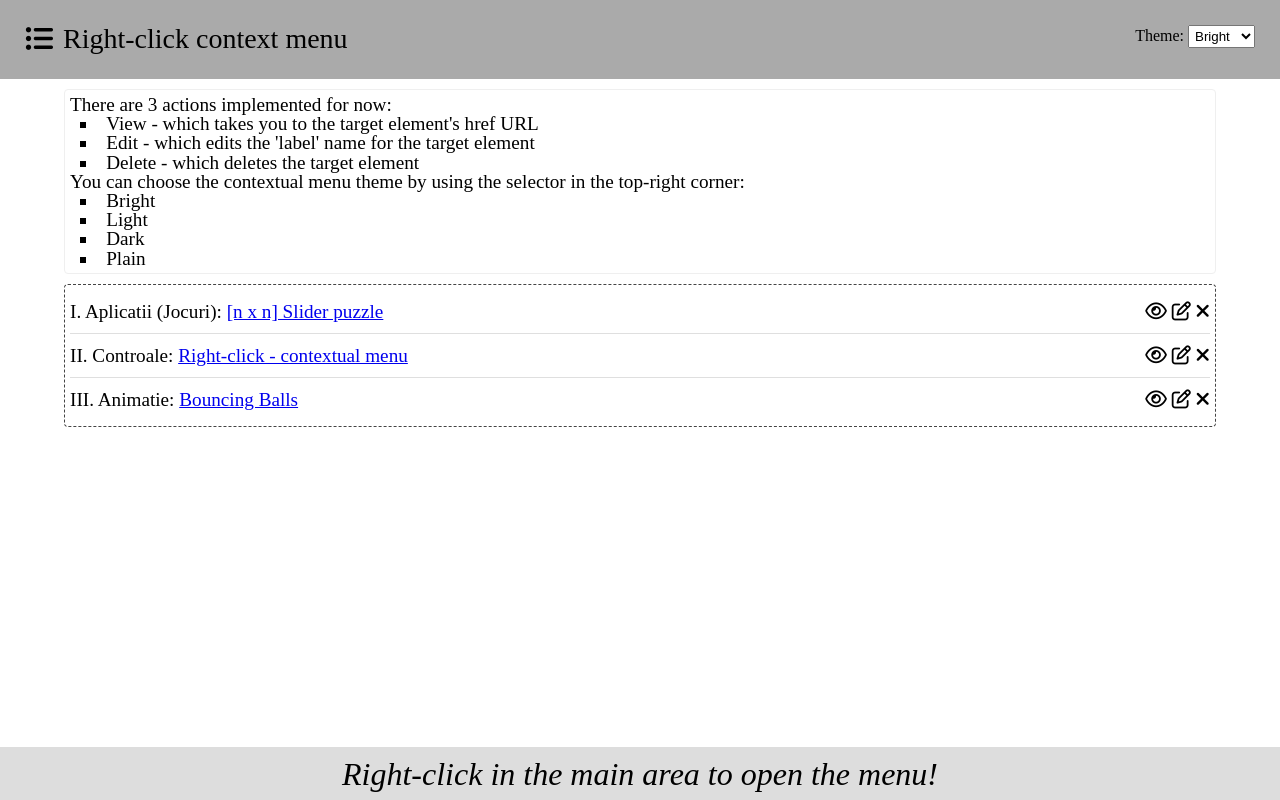
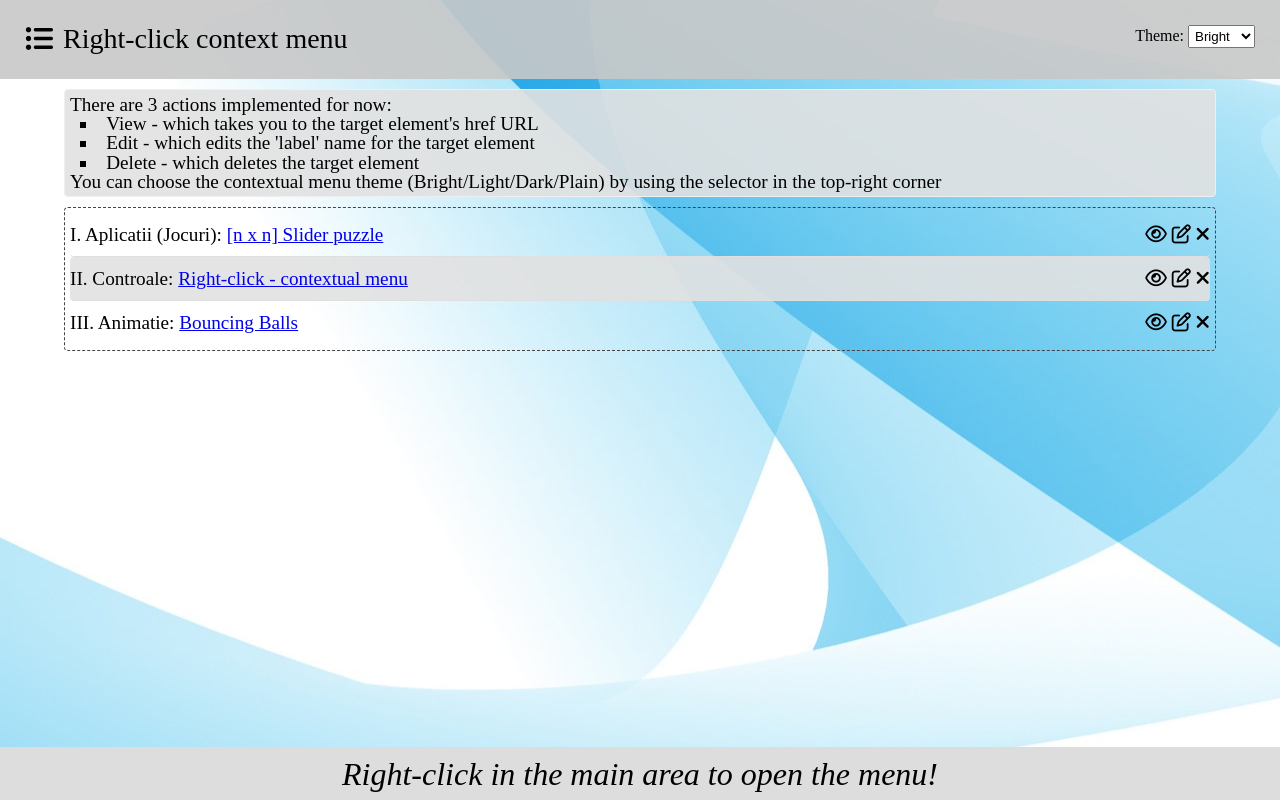
Before and after one commit to temuraru/Examen-TehniciWeb, a plain HTML site: page right-click.html in a window 1280 px wide. Drawn offline with Linux system fonts and the light colour scheme.

Commit message:
Final cleanup - before presentation

```diff
--- a/css/common.css
+++ b/css/common.css
@@ -1,10 +1,5 @@
 /** Responsive + GRID */
-.row::after {
-    content: "";
-    clear: both;
-    display: table;
-}
-
+.row::after { content: ""; clear: both; display: table; }
 .col-1 {width: 8.33%;}
 .col-2 {width: 16.66%;}
 .col-3 {width: 25%;}
@@ -17,11 +12,7 @@
 .col-10 {width: 83.33%;}
 .col-11 {width: 91.66%;}
 .col-12 {width: 100%;}
-
-[class*="col-"] {
-    float: left;
-    padding: 15px;
-}
+[class*="col-"] { float: left; padding: 15px; }
 
 /** Utilities */
 .hidden { display: none;}
@@ -31,15 +22,17 @@
 .fRight {float: right;}
 .fLeft {float: left;}
 .fNone {float: none;}
-.m0 { margin: 0px;}
-.p0 { padding: 0px;}
+.m0 { margin: 0;}
+.p0 { padding: 0;}
 .m10 { margin: 10px;}
 .mr10 { margin-right: 10px;}
 .clearfix { overflow: auto; }
 .clearfix::after { content: ""; clear: both; display: table; }
 
-/** Header */
-header { padding: 10px; background-color: #aaa}
+
+/** Layout */
+body { background: url(../img/abstract_background_3-wallpaper-1920x1200.jpg) center center;}
+header { padding: 10px; background-color: rgba(200, 200, 200, .9)}
 .hamburger-menu { font-size: 28px; margin-right: 10px; text-decoration: none; color: #000; }
 h1 { font-size: 28px;}
 .subtitle { font-style: oblique; }
@@ -71,6 +64,9 @@ h1 { font-size: 28px;}
     text-align: center;
 }
 
+.explanation { width: 90%; margin: 10px auto; border: 1px solid #efefef; border-radius: 4px; font-size: 1.2em; padding: 5px; background-color: rgba(225, 225, 225, .9); }
+.explanation ul li {  list-style: inside square; margin: 0 10px; }
+
 footer {
     background-color: #ddd;
     border-top: 1px solid #ddd;
--- a/css/index.css
+++ b/css/index.css
@@ -1,6 +1,8 @@
 
 .tasks { border: 1px solid grey; margin: 20px; border-radius: 1em; overflow: hidden; }
-.task { font-size: 3vw; padding: 0 2em; background-color: #fefefe; display: flex;
+.task { font-size: 3vw; padding: 0 2em; background-color: rgba(225, 225, 225, .9); display: flex;
     justify-content: center; flex-direction: column; }
-.task.odd { background-color: #efefef; }
-.task:hover { background-color: lightgray; }
+.task.odd { background-color: rgba(225, 225, 225, .9); }
+.task:hover { background-color: rgba(185, 185, 185, .9); }
+
+.owner { font-size: 24px;}
--- a/css/right-click.css
+++ b/css/right-click.css
@@ -2,14 +2,14 @@
 /* Containers */
 #themeSelector { padding: 2px; }
 
-.explanation { width: 90%; margin: 10px auto; border: 1px solid #efefef; border-radius: 4px; font-size: 1.2em; padding: 5px; }
-.explanation ul li {  list-style: inside square; margin: 0 10px; }
 .main { width: 90%; margin: 10px auto; border: 1px dashed #444444; border-radius: 4px; font-size: 1.2em; padding: 5px; }
 
 /* Tasks list */
-.tasks { list-style: none;     margin: 0;     padding: 0; }
-.task { display: flex; justify-content: space-between; padding: 12px 0; border-bottom: solid 1px #dfdfdf; }
+.tasks { list-style: none; margin: 0; padding: 0; }
+.task { display: flex; justify-content: space-between; padding: 12px 0; border-bottom: solid 1px #dfdfdf; border-radius: 4px; }
 .task:last-child { border-bottom: none; }
+.task:nth-child(2) { background-color: rgba(225, 225, 225, .9); }
+.task:hover { background-color: rgba(195, 195, 195, .9); }
 
 /* Context menu */
 .context-menu { display: none; position: absolute; z-index: 10; }
--- a/js/right-click.js
+++ b/js/right-click.js
@@ -223,7 +223,9 @@
             case 'edit':
                 let textNode = targetElement.querySelector(".label").firstChild;
                 let newLabel = prompt("Introduceti noul nume:");
-                textNode.nodeValue = newLabel;
+                if (newLabel.length) {
+                    textNode.nodeValue = newLabel;
+                }
                 break;
             case 'delete':
                 let parent = targetElement.parentNode;
--- a/right-click.html
+++ b/right-click.html
@@ -41,13 +41,7 @@
             </ul>
         </div>
         <div class="feature">
-            You can choose the contextual menu theme by using the selector in the top-right corner:
-            <ul>
-                <li>Bright</li>
-                <li>Light</li>
-                <li>Dark</li>
-                <li>Plain</li>
-            </ul>
+            You can choose the contextual menu theme (Bright/Light/Dark/Plain) by using the selector in the top-right corner
         </div>
     </div>
     <div class="main">
```
Also changed, not shown: index.html (+1 -1 lines), js/bouncing-balls.js (+7 -0 lines), nxn-puzzle.html (+7 -0 lines), img/abstract_background_3-wallpaper-1920x1200.jpg (added), 1 other file.
